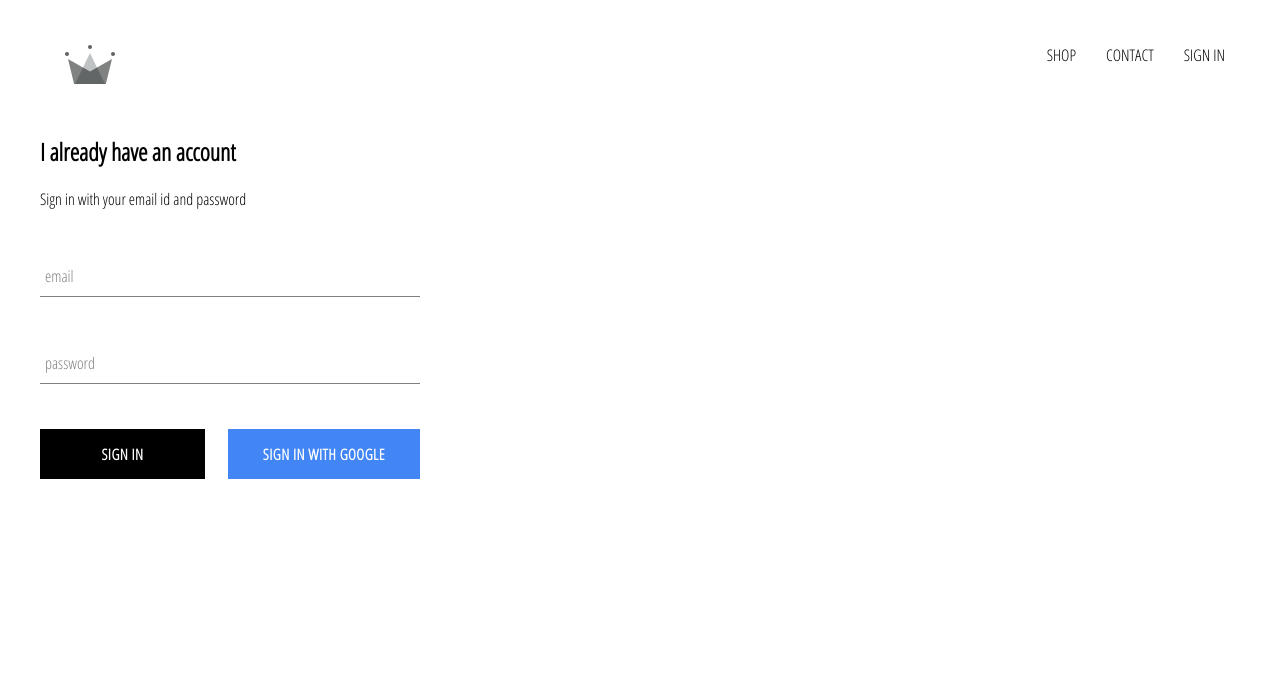
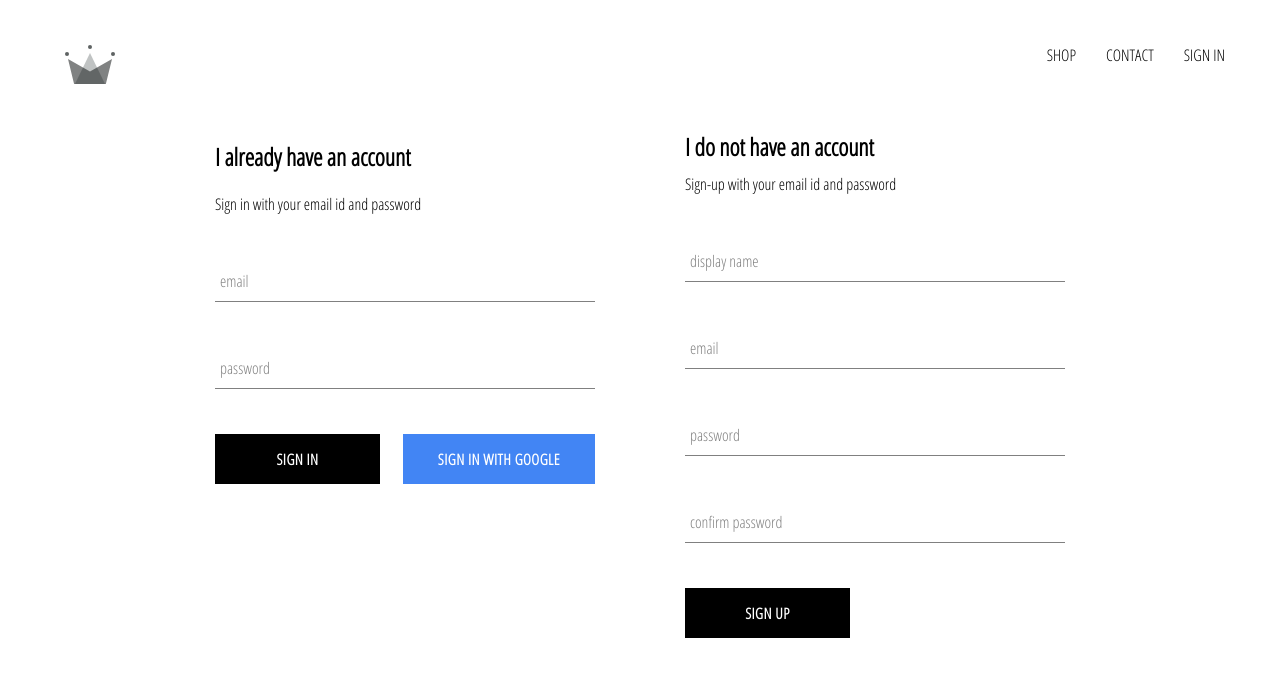
Before and after one commit to Achudan/crwn-clothing, a React (Create React App) app: page /signinsignup in a window 1280 px wide. Shown: the top 676 px of the page. Built offline with nearby package versions, Linux system fonts and the light colour scheme; no server answers.

Commit message:
Sign-up component

```diff
--- a/src/Components/Header/header.component.jsx
+++ b/src/Components/Header/header.component.jsx
@@ -4,7 +4,7 @@ import { ReactComponent as Logo } from './crown.svg';
 import './header.styles.scss';
 import { auth } from "../../firebase/firebase.utils";
 
-const Header = ({currentUser}) =>(
+const Header =  ({currentUser}) =>(
     <div className='header'>
         <Link className='logo-container' to="/" >
             <Logo className='logo' />
@@ -14,7 +14,7 @@ const Header = ({currentUser}) =>(
             <Link className="option" to="/contact">CONTACT</Link>
             {
                 currentUser?
-                (<div className="option" onClick={()=>auth.signOut()}>{auth.currentUser.displayName.toUpperCase()}</div>):
+                (<div className="option" onClick={()=>auth.signOut()}>{currentUser.displayName.toUpperCase()}</div>):
                 (<Link className="option" to="/signinsignup">SIGN IN</Link>)
             }
             {console.log('user',currentUser)}
--- /dev/null
+++ b/src/Components/Sign-up/Sign-up.component.jsx
@@ -0,0 +1,45 @@
+import React from "react";
+import './Sign-up.styles.scss';
+import FormInput from "../Form-Input/form-input.component";
+import CustomButton from "../Custom-Button/custom-button.component";
+import { useState } from "react/cjs/react.development";
+import { auth, createUserProfileDocument } from "../../firebase/firebase.utils";
+
+const SignUp = () =>{
+    const[state, setState] = useState({displayName:'', email:'', password:'', confirmPassword:''});
+    const handleChange = (e) =>{
+        setState((values)=>({...values, [e.target.name]:e.target.value}));
+    }
+    const handleSubmit = async(e) =>{
+        e.preventDefault();
+        const {displayName, email, password, confirmPassword} = state;
+        if(password !== confirmPassword){
+            alert('password mismatch');
+            return;
+        }
+        try{
+            const {user} = await auth.createUserWithEmailAndPassword(email, password);
+            await createUserProfileDocument(user, {displayName});
+        }
+        catch(error){
+            console.log(error);
+        }
+    }
+    return(
+        <div className="sign-up">
+            <h2 className="title">I do not have an account</h2>
+            <span>Sign-up with your email id and password</span>
+
+            <form onSubmit={handleSubmit}>
+                <FormInput name="displayName" type="text" value={state.displayName} handleChange={(e)=>handleChange(e)} label="Display Name" required/>
+                <FormInput name="email" type="email" value={state.email} handleChange={(e)=>handleChange(e)} label="Email" required/>
+                <FormInput name="password" type="password" value={state.password} handleChange={(e)=>handleChange(e)} label="Password" required/>
+                <FormInput name="confirmPassword" type="password" value={state.confirmPassword} handleChange={(e)=>handleChange(e)} label="Confirm Password" required/>
+
+                <CustomButton type="submit">Sign Up</CustomButton>
+            </form>
+        </div>
+    )
+}
+
+export default SignUp;
--- /dev/null
+++ b/src/Components/Sign-up/Sign-up.styles.scss
@@ -0,0 +1,9 @@
+.sign-up{
+    width: 380px;
+    display: flex;
+    flex-direction: column;
+
+    .title{
+     margin: 10px 0;
+    }
+}
--- a/src/Pages/Signin-SignupPage/signin-signup.component.jsx
+++ b/src/Pages/Signin-SignupPage/signin-signup.component.jsx
@@ -1,10 +1,12 @@
 import React from "react";
 import './signin-signup.styles.scss';
 import Signin from "../../Components/Sign-in/Sign-in.component";
+import SignUp from "../../Components/Sign-up/Sign-up.component";
 
 const SigninSignup = () =>(
     <div className="sign-in-up">
         <Signin/>
+        <SignUp/>
     </div>
 )
 
--- a/src/Pages/Signin-SignupPage/signin-signup.styles.scss
+++ b/src/Pages/Signin-SignupPage/signin-signup.styles.scss
@@ -0,0 +1,6 @@
+.sign-in-up{
+    display: flex;
+    justify-content: space-between;
+    width: 850px;
+    margin: 30px auto;
+}
```
